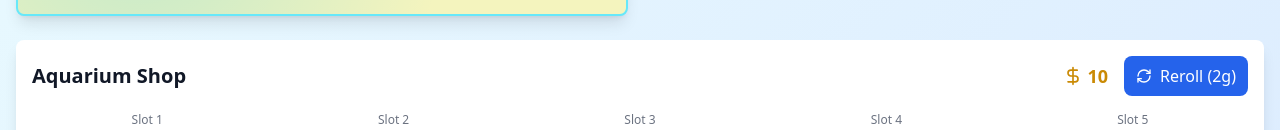
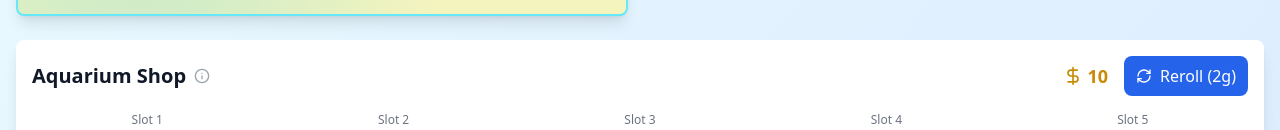
Before and after one commit to SobieskiCodes/aquarium-autobattle, a React (Vite) app: page / in a window 1280 px wide. Shown: the part 741-871 px from the top of the page. Built offline with nearby package versions, Linux system fonts and the light colour scheme.

Commit message:
Add Shop Info Tooltip

```diff
--- a/src/components/Shop.tsx
+++ b/src/components/Shop.tsx
@@ -1,7 +1,7 @@
 import React from 'react';
 import { GamePiece } from '../types/game';
 import { PieceCard } from './PieceCard';
-import { RefreshCw, DollarSign, Lock, Unlock } from 'lucide-react';
+import { RefreshCw, DollarSign, Lock, Unlock, Info } from 'lucide-react';
 
 interface ShopProps {
   pieces: (GamePiece | null)[];
@@ -29,7 +29,18 @@ export const Shop: React.FC<ShopProps> = ({
   return (
     <div className="bg-white rounded-lg shadow-lg p-4">
       <div className="flex items-center justify-between mb-4">
-        <h2 className="text-xl font-bold text-gray-900">Aquarium Shop</h2>
+        <div className="flex items-center gap-2">
+          <h2 className="text-xl font-bold text-gray-900">Aquarium Shop</h2>
+          <div className="relative group">
+            <Info
+              size={16}
+              className="text-gray-400 hover:text-gray-600 cursor-help transition-colors"
+            />
+            <div className="absolute left-0 top-6 bg-gray-900 text-white text-sm p-3 rounded-lg shadow-xl opacity-0 group-hover:opacity-100 transition-opacity duration-200 pointer-events-none z-50 whitespace-nowrap">
+              You can buy multiple items at once - they'll go into your storage to place later
+            </div>
+          </div>
+        </div>
         <div className="flex items-center gap-4">
           <div className="flex items-center gap-1 text-yellow-600">
             <DollarSign size={20} />
```
